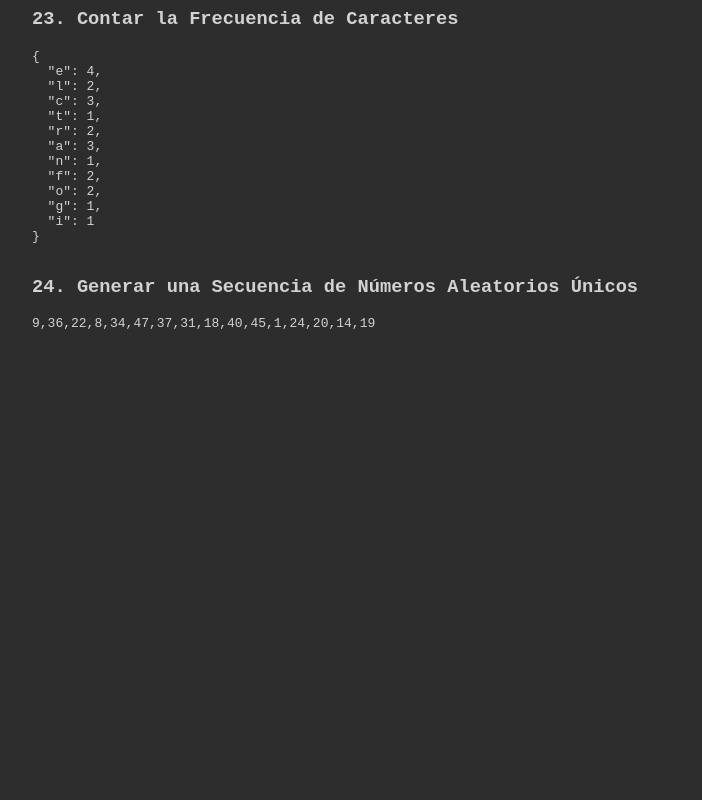
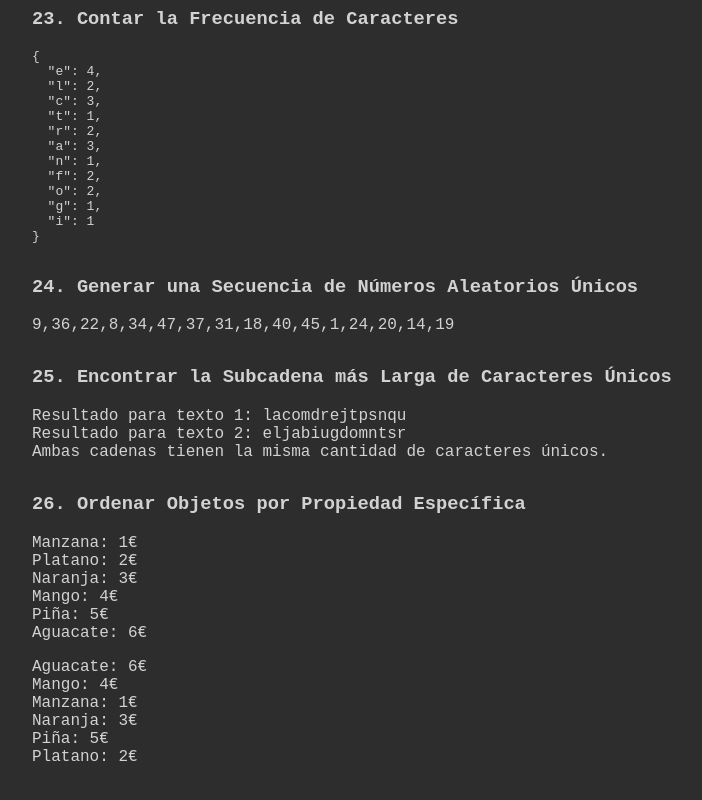
Before and after one commit to damalga/Javascripting, a website built with Vite: page index.html in a window 1280 px wide. Shown: the part 2591-3391 px from the top of the page, without its empty margins (84-786 px from the left). Before the commit the page ends 2978 px from the top, so only its background shows below. Built offline with nearby package versions, Linux system fonts and the light colour scheme.

Commit message:
add two more exercises

```diff
--- a/index.html
+++ b/index.html
@@ -170,7 +170,20 @@
             <!--Ejercicio 24. ('./src/scripts/24genNumsAleatorios.js')-->
             <div class="ejercicio">
                 <h3>24. Generar una Secuencia de Números Aleatorios Únicos</h3>
-                <pre id="nums-aleatorios" class="resultado"></pre>
+                <div id="nums-aleatorios" class="resultado"></div>
+            </div>
+
+            <!--Ejercicio 25. ('./src/scripts/25cadenaCaracteresUnicos.js')-->
+            <div class="ejercicio">
+                <h3>25. Encontrar la Subcadena más Larga de Caracteres Únicos</h3>
+                <div id="cadena-caracteres-unicos" class="resultado"></div>
+            </div>
+
+            <!--Ejercicio 26. ('./src/scripts/26ordenarPorPropiedad.js')-->
+            <div class="ejercicio">
+                <h3>26. Ordenar Objetos por Propiedad Específica</h3>
+                <div id="orden-por-precio" class="resultado"></div>
+                <div id="orden-por-propiedad" class="resultado"></div>
             </div>
         </section>
 
--- a/main.js
+++ b/main.js
@@ -26,3 +26,5 @@ import './src/scripts/21combsSumanObjetivo.js'
 import './src/scripts/22agruparPorLongitud.js'
 import './src/scripts/23contarFrecuencia.js'
 import './src/scripts/24genNumsAleatorios.js'
+import './src/scripts/25cadenaCaracteresUnicos.js'
+import './src/scripts/26ordenarPorPropiedad.js'
--- /dev/null
+++ b/src/scripts/25cadenaCaracteresUnicos.js
@@ -0,0 +1,32 @@
+const txt1 = "La comadreja toca la trompeta detrás del palenque de paja";
+const txt2 = "El jabalí juega al dominó delante del mausoleo de tierra";
+
+function caracteresUnicos(txt){
+  const txtNormalizado = txt.toLowerCase().normalize("NFD").replace(/[\u0300-\u036f]/g, "");
+  const setCaracteresUnicos = new Set();
+
+  for (let i = 0; i < txtNormalizado.length; i++){
+    const caracter = txtNormalizado[i];
+    // Ignorar los espacios
+    if (caracter !== " ") {
+      setCaracteresUnicos.add(caracter);
+    }
+  }
+
+  // Convertir el Set a un string
+  return Array.from(setCaracteresUnicos).join('');
+}
+
+const resultado1 = caracteresUnicos(txt1);
+const resultado2 = caracteresUnicos(txt2);
+// Comparación de la longitud de los resultados
+let comparacion;
+if (resultado1.length > resultado2.length) {
+    comparacion = "La primera cadena tiene más caracteres únicos.";
+} else if (resultado1.length < resultado2.length) {
+    comparacion = "La segunda cadena tiene más caracteres únicos.";
+} else {
+    comparacion = "Ambas cadenas tienen la misma cantidad de caracteres únicos.";
+}
+
+document.querySelector('#cadena-caracteres-unicos').innerHTML =  `Resultado para texto 1: ${resultado1} <br> Resultado para texto 2: ${resultado2} <br> ${comparacion}`;
--- /dev/null
+++ b/src/scripts/26ordenarPorPropiedad.js
@@ -0,0 +1,28 @@
+const frutas = [
+  { nombre: "Platano", precio: 2 },
+  { nombre: "Manzana", precio: 1 },
+  { nombre: "Naranja", precio: 3 },
+  { nombre: "Aguacate", precio: 6 },
+  { nombre: "Piña", precio: 5 },
+  { nombre: "Mango", precio: 4 }
+];
+
+function ordenarPorPrecio(array, propiedad) {
+  return array.sort((a, b) => a[propiedad] - b[propiedad]);
+}
+
+function ordenarPorPropiedad(array, propiedad) {
+  return array.sort((a, b) => {
+    // -1 si a[propiedad] debe ir antes que b[propiedad]
+    if (a[propiedad] < b[propiedad]) return -1;
+    // 1 si b[propiedad] debe ir antes que a[propiedad],
+    if (a[propiedad] > b[propiedad]) return 1;
+    return 0;
+  });
+}
+
+const ordenPorPrecio = ordenarPorPrecio([...frutas], "precio");
+document.querySelector('#orden-por-precio').innerHTML = ordenPorPrecio.map(fruta => `${fruta.nombre}: ${fruta.precio}€`).join('<br>');
+
+const ordenPorNombre = ordenarPorPropiedad([...frutas], "nombre");
+document.querySelector('#orden-por-propiedad').innerHTML = ordenPorNombre.map(fruta => `${fruta.nombre}: ${fruta.precio}€`).join('<br>');
```
